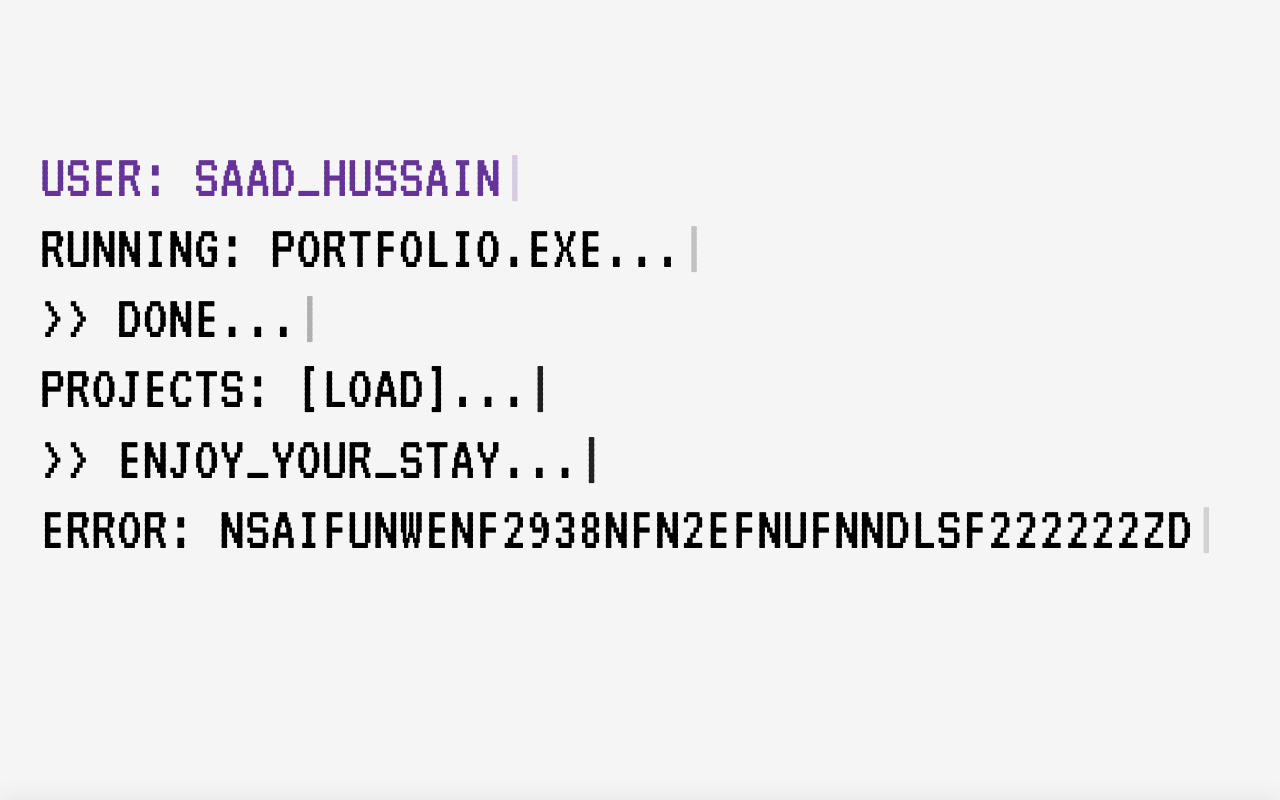
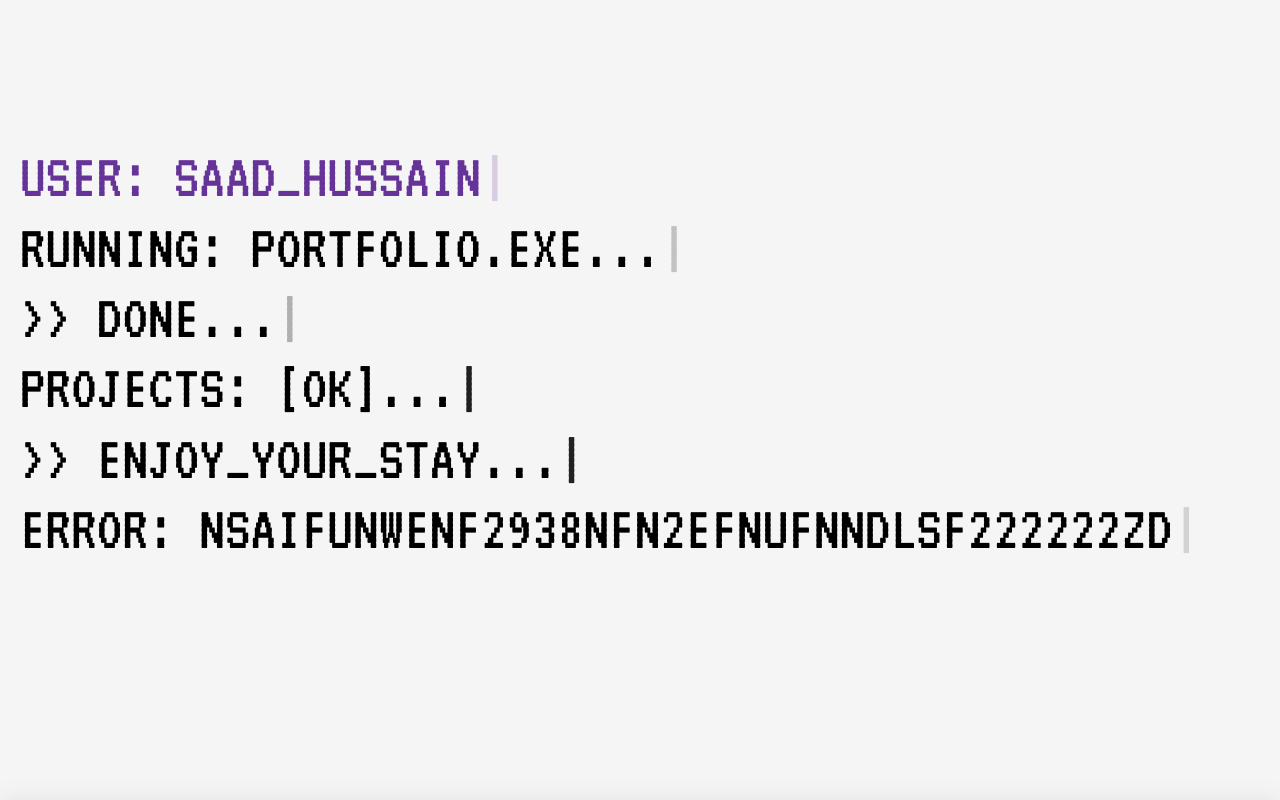
Before and after one commit to shjcc/saad-portfolio, a React (Vite) app in the folder saad-portfolio/: page / in a window 1280 px wide. Shown: the top 800 px of the page. Built offline with nearby package versions, Linux system fonts and the light colour scheme; a web font is replaced by a local one.

Commit message:
updated positioning for entry text so its responsive for different sizes, not perfect yet

```diff
--- a/saad-portfolio/src/pages/entry/entry.tsx
+++ b/saad-portfolio/src/pages/entry/entry.tsx
@@ -19,7 +19,7 @@ const Entry = () => {
                 </p>
 
                 <p className={styles.entryTyping}>
-                    <TypewriterEffect phrase="projects: [load]..." delay={2800}/>
+                    <TypewriterEffect phrase="projects: [ok]..." delay={2800}/>
                 </p>
 
                 <p className={styles.entryTyping}>
--- a/saad-portfolio/src/styles/entry.module.css
+++ b/saad-portfolio/src/styles/entry.module.css
@@ -74,7 +74,7 @@
 .entryTypeBox {
     position: relative;
     bottom: 210px;
-    left: -300px; /* 215px for center*/
+    right: 25vw; /* 215px for center*/
     width: 80%;
     height: 6rem;
     max-width: 600px;
```
